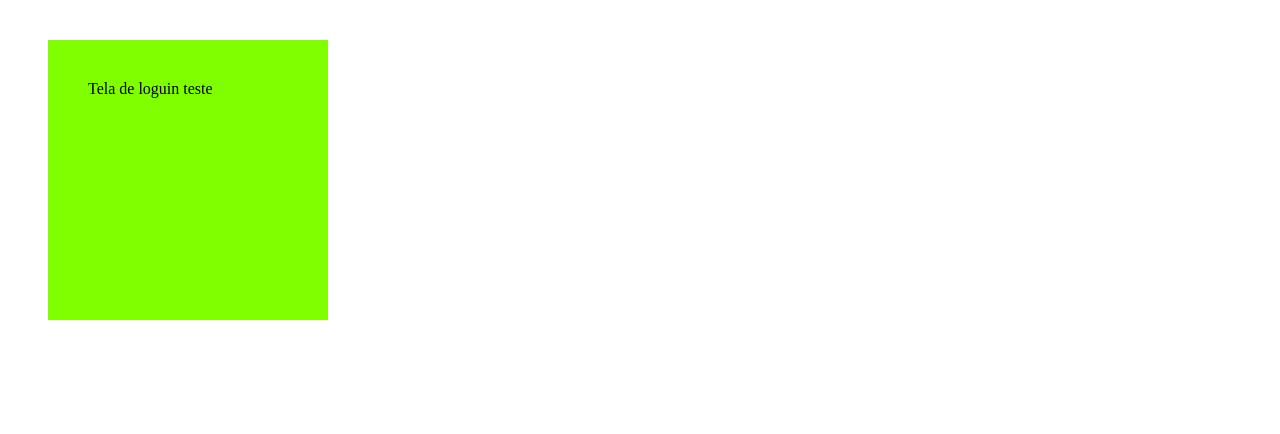
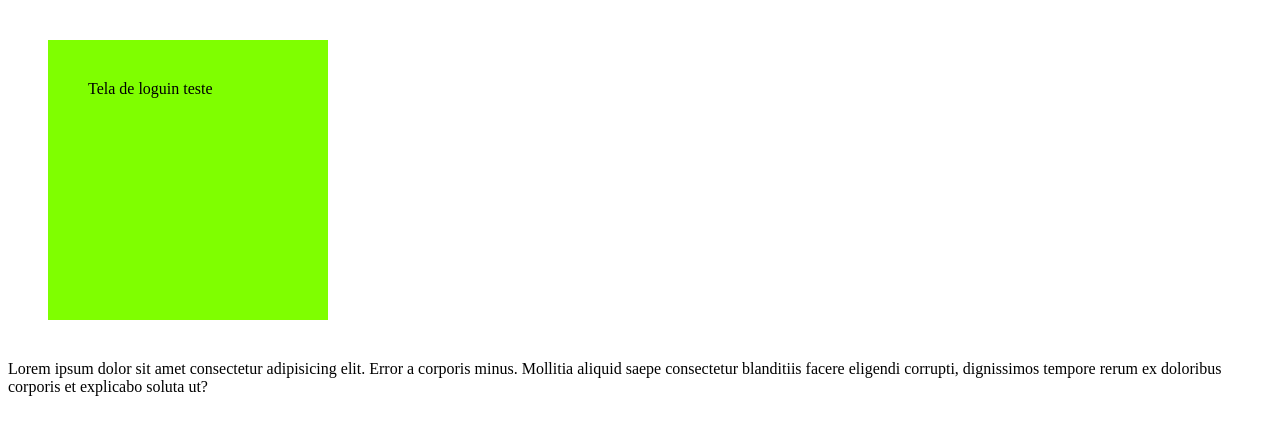
Before and after one commit to AlexG2004/Projetos_TCC, a plain HTML site: page Tela_de_Loguin/index.html in a window 1280 px wide. Drawn offline with Linux system fonts and the light colour scheme.

Commit message:
add lorem

```diff
--- a/Tela_de_Loguin/index.html
+++ b/Tela_de_Loguin/index.html
@@ -9,5 +9,6 @@
 </head>
 <body>
     <main>Tela de loguin teste</main>
+    <p>Lorem ipsum dolor sit amet consectetur adipisicing elit. Error a corporis minus. Mollitia aliquid saepe consectetur blanditiis facere eligendi corrupti, dignissimos tempore rerum ex doloribus corporis et explicabo soluta ut?</p>
 </body>
 </html>
```
